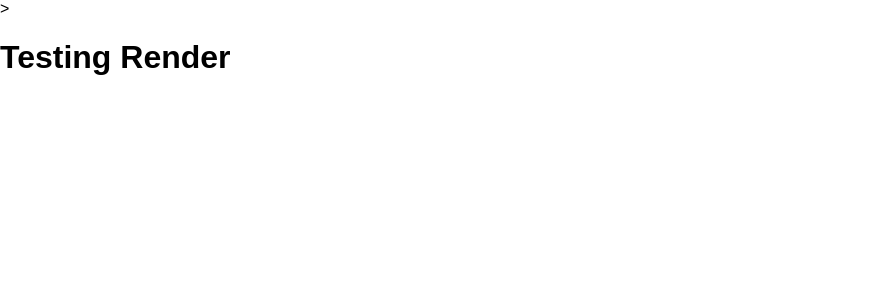
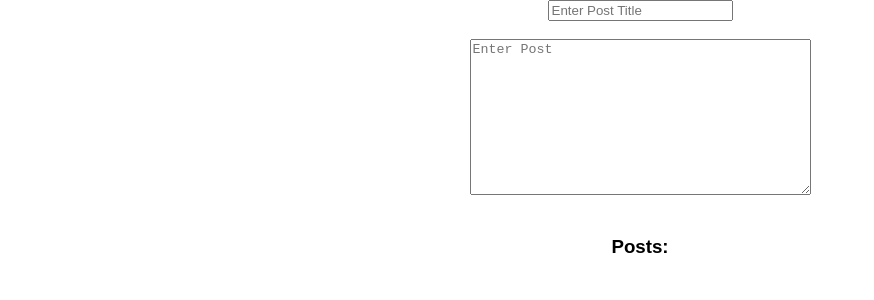
Before and after one commit to CodeDad70/react-redux-practice, a React (Create React App) app: page / in a window 1280 px wide. Shown: the top 300 px of the page, without its empty margins (0-874 px from the left). Built offline with nearby package versions, Linux system fonts and the light colour scheme.

Commit message:
created a components and containers folder. Put Form.js into containers and Posts into components

```diff
--- a/src/App.js
+++ b/src/App.js
@@ -1,13 +1,14 @@
 import React, { Component } from 'react';
+import Form from './containers/Form'
+import Posts from './components/Posts'
 
 
 class App extends Component {
   render() {
     return (
       <div className="App">
-        >
-          <h1 className="App-title">Testing Render</h1>
-
+        <Form/>
+        <Posts/>
       </div>
     );
   }
--- /dev/null
+++ b/src/components/Posts.js
@@ -0,0 +1,13 @@
+import React, {Component} from 'react';
+
+class Posts extends Component {
+  render(){
+    return (
+      <div>
+        <h3>Posts:</h3>
+       </div>
+    )
+  }
+}
+
+export default Posts
--- /dev/null
+++ b/src/containers/Form.js
@@ -0,0 +1,22 @@
+import React, {Component} from 'react';
+
+class Form extends Component {
+  render() {
+    return (
+
+     <div>
+       <form>
+
+         <input required type="text" placeholder="Enter Post Title"/><br/><br/>
+
+         <textarea required rows="10" cols="40"
+         placeholder="Enter Post"/> <br/><br/>
+
+
+      </form>
+     </div>
+    )
+  }
+}
+
+export default Form
--- a/src/index.css
+++ b/src/index.css
@@ -2,4 +2,5 @@ body {
   margin: 0;
   padding: 0;
   font-family: sans-serif;
+  text-align: center
 }
```
